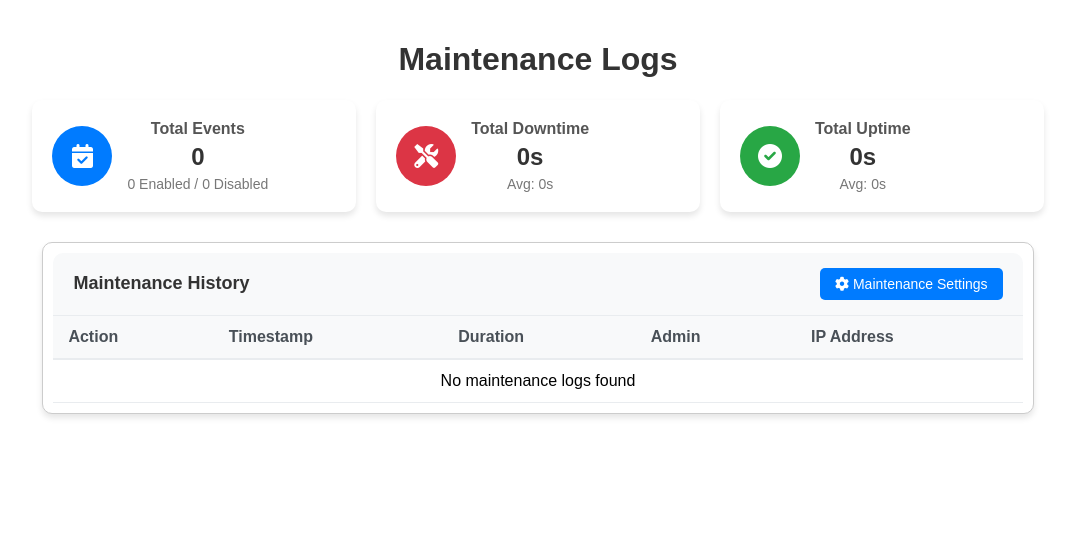
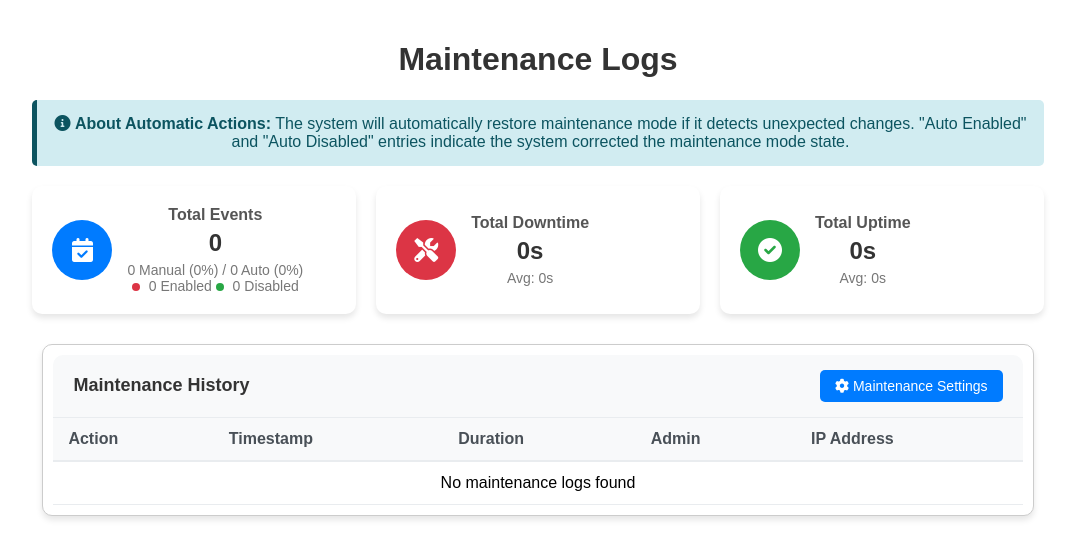
Before and after one commit to ysocrius/gansh-1-temple-management-system, a Flask app: page /admin/maintenance-logs in a window 1280 px wide. Shown: the part 70-604 px from the top of the page, without its empty margins (102-1177 px from the left). Run offline with Flask 3, Linux system fonts and the light colour scheme; the visitor is signed in with stand-in values (Sample User, id 1); data that the repository does not hold is empty; some libraries are stand-ins or nearby versions.

Commit message:
Update: 2025-04-11 22:18

```diff
--- a/app2.py
+++ b/app2.py
@@ -56,6 +56,8 @@ def verify_maintenance_mode():
     import time
     import json
     import os
+    import datetime
+    from database import maintenance_log
 
     while True:
         try:
@@ -74,6 +76,53 @@ def verify_maintenance_mode():
                     if file_mode != app_mode:
                         logger.warning(f"Maintenance mode mismatch detected in background thread: app={app_mode}, file={file_mode}")
                         logger.warning("Restoring maintenance mode from file")
+
+                        # Record the timestamp for logging
+                        unix_timestamp = int(time.time())
+
+                        # Check direction of the change (auto-enable or auto-disable)
+                        action = "auto_enabled" if file_mode else "auto_disabled"
+                        opposite_action = "disabled" if file_mode else "enabled"
+
+                        # Find the last maintenance action to calculate duration
+                        try:
+                            last_action = maintenance_log.find_one(
+                                {"action": opposite_action},
+                                sort=[("timestamp_unix", -1)]
+                            )
+
+                            duration = None
+                            if last_action and "timestamp_unix" in last_action:
+                                # Calculate how long the site was in previous state (seconds)
+                                duration = unix_timestamp - last_action["timestamp_unix"]
+
+                            # Format duration for display
+                            from routes.admin import format_duration
+                            formatted_duration = format_duration(duration) if duration else None
+
+                            # Log the automatic change to maintenance_log collection
+                            duration_field = "uptime_duration" if action == "auto_enabled" else "downtime_duration"
+                            formatted_field = "uptime_formatted" if action == "auto_enabled" else "downtime_formatted"
+
+                            log_entry = {
+                                "action": action,
+                                "timestamp_unix": unix_timestamp,
+                                "timestamp": datetime.datetime.fromtimestamp(unix_timestamp),
+                                "admin_email": "system",  # Indicate this was automatic
+                                "ip_address": "127.0.0.1",
+                                "user_agent": "maintenance_monitor",
+                                "source": "background_verification",
+                                duration_field: duration,
+                                formatted_field: formatted_duration
+                            }
+
+                            maintenance_log.insert_one(log_entry)
+                            logger.info(f"Automatic maintenance mode change logged: {action}")
+                            logger.info(f"Log entry: {log_entry}")
+                        except Exception as e:
+                            logger.error(f"Error logging automatic maintenance change: {str(e)}")
+
+                        # Restore the maintenance mode from file
                         app.config["MAINTENANCE_MODE"] = file_mode
                         logger.info(f"Maintenance mode restored to: {app.config['MAINTENANCE_MODE']}")
                     else:
--- a/config.py
+++ b/config.py
@@ -26,7 +26,8 @@ class Config:
     # ✅ Maintenance Mode Configuration
     MAINTENANCE_MODE = os.getenv("MAINTENANCE_MODE", "False").lower() == "true"
     # Use environment variable or default to localhost, make sure admin IPs can always access
-    MAINTENANCE_BYPASS_IPS = os.getenv("MAINTENANCE_BYPASS_IPS", "127.0.0.1").split(",")
+    #MAINTENANCE_BYPASS_IPS = os.getenv("MAINTENANCE_BYPASS_IPS", "127.0.0.1").split(",")
+    MAINTENANCE_BYPASS_IPS = []
     # Allow admin paths to always be accessible
     MAINTENANCE_BYPASS_PATHS = [
         '/static/',  # Allow static resources
--- a/routes/admin.py
+++ b/routes/admin.py
@@ -744,24 +744,44 @@ def maintenance_logs():
             "total_logs": len(logs),
             "total_enabled": sum(1 for log in logs if log.get("action") == "enabled"),
             "total_disabled": sum(1 for log in logs if log.get("action") == "disabled"),
-            "total_downtime": sum(log.get("downtime_duration", 0) or 0 for log in logs if log.get("action") == "disabled"),
-            "total_uptime": sum(log.get("uptime_duration", 0) or 0 for log in logs if log.get("action") == "enabled"),
+            "total_auto_enabled": sum(1 for log in logs if log.get("action") == "auto_enabled"),
+            "total_auto_disabled": sum(1 for log in logs if log.get("action") == "auto_disabled"),
+            "total_downtime": sum(log.get("downtime_duration", 0) or 0 for log in logs if log.get("action") in ["disabled", "auto_disabled"]),
+            "total_uptime": sum(log.get("uptime_duration", 0) or 0 for log in logs if log.get("action") in ["enabled", "auto_enabled"]),
             "avg_downtime": 0,
             "avg_uptime": 0
         }
 
+        # Calculate totals including automatic actions
+        stats["total_all_enabled"] = stats["total_enabled"] + stats["total_auto_enabled"]
+        stats["total_all_disabled"] = stats["total_disabled"] + stats["total_auto_disabled"]
+
         # Calculate averages
-        if stats["total_disabled"] > 0:
-            stats["avg_downtime"] = stats["total_downtime"] / stats["total_disabled"]
+        total_disable_events = stats["total_disabled"] + stats["total_auto_disabled"]
+        if total_disable_events > 0:
+            stats["avg_downtime"] = stats["total_downtime"] / total_disable_events
 
-        if stats["total_enabled"] > 0:
-            stats["avg_uptime"] = stats["total_uptime"] / stats["total_enabled"]
+        total_enable_events = stats["total_enabled"] + stats["total_auto_enabled"]
+        if total_enable_events > 0:
+            stats["avg_uptime"] = stats["total_uptime"] / total_enable_events
 
         # Format durations for display
         stats["total_downtime_formatted"] = format_duration(stats["total_downtime"])
         stats["total_uptime_formatted"] = format_duration(stats["total_uptime"])
         stats["avg_downtime_formatted"] = format_duration(stats["avg_downtime"])
         stats["avg_uptime_formatted"] = format_duration(stats["avg_uptime"])
+
+        # Count total automatic events
+        stats["total_auto_events"] = stats["total_auto_enabled"] + stats["total_auto_disabled"]
+        stats["total_manual_events"] = stats["total_enabled"] + stats["total_disabled"]
+
+        # Add percentages
+        if stats["total_logs"] > 0:
+            stats["auto_percentage"] = round((stats["total_auto_events"] / stats["total_logs"]) * 100)
+            stats["manual_percentage"] = round((stats["total_manual_events"] / stats["total_logs"]) * 100)
+        else:
+            stats["auto_percentage"] = 0
+            stats["manual_percentage"] = 0
 
         return render_template(
             "admin/maintenance_logs.html",
--- a/templates/admin/maintenance_logs.html
+++ b/templates/admin/maintenance_logs.html
@@ -14,6 +14,13 @@
     {% endif %}
 {% endwith %}
 
+<!-- Info Alert for Automatic Actions -->
+<div class="alert-info" style="margin-bottom: 20px; padding: 15px; border-radius: 5px; background-color: #d1ecf1; border-left: 5px solid #0c5460; color: #0c5460;">
+    <i class="fas fa-info-circle"></i>
+    <strong>About Automatic Actions:</strong> The system will automatically restore maintenance mode if it detects unexpected changes.
+    "Auto Enabled" and "Auto Disabled" entries indicate the system corrected the maintenance mode state.
+</div>
+
 <!-- Maintenance Statistics -->
 <div class="stats-cards">
     <div class="stats-card">
@@ -23,7 +30,14 @@
         <div class="stats-info">
             <h3>Total Events</h3>
             <p class="stats-value">{{ stats.total_logs }}</p>
-            <p class="stats-detail">{{ stats.total_enabled }} Enabled / {{ stats.total_disabled }} Disabled</p>
+            <p class="stats-detail">
+                <span title="Manual actions">{{ stats.total_manual_events }} Manual ({{ stats.manual_percentage }}%)</span> /
+                <span title="Automatic system corrections">{{ stats.total_auto_events }} Auto ({{ stats.auto_percentage }}%)</span>
+            </p>
+            <p class="stats-detail">
+                <span class="enable-dot"></span> {{ stats.total_all_enabled }} Enabled
+                <span class="disable-dot"></span> {{ stats.total_all_disabled }} Disabled
+            </p>
         </div>
     </div>
 
@@ -73,11 +87,20 @@
             <tbody>
                 {% if logs %}
                     {% for log in logs %}
-                        <tr class="{{ 'enabled-row' if log.action == 'enabled' else 'disabled-row' }}">
+                        <tr class="{{ 'enabled-row' if log.action == 'enabled' or log.action == 'auto_enabled' else 'disabled-row' }} {{ 'auto-action' if log.action.startswith('auto_') }}">
                             <td>
                                 <span class="status-badge {{ log.action }}">
-                                    <i class="fas {{ 'fa-tools' if log.action == 'enabled' else 'fa-check-circle' }}"></i>
-                                    {{ log.action|capitalize }}
+                                    {% if log.action == 'enabled' %}
+                                        <i class="fas fa-tools"></i> Enabled
+                                    {% elif log.action == 'disabled' %}
+                                        <i class="fas fa-check-circle"></i> Disabled
+                                    {% elif log.action == 'auto_enabled' %}
+                                        <i class="fas fa-robot"></i> Auto Enabled
+                                    {% elif log.action == 'auto_disabled' %}
+                                        <i class="fas fa-robot"></i> Auto Disabled
+                                    {% else %}
+                                        <i class="fas fa-question-circle"></i> {{ log.action|capitalize }}
+                                    {% endif %}
                                 </span>
                             </td>
                             <td>
@@ -88,7 +111,7 @@
                                 {% endif %}
                             </td>
                             <td>
-                                {% if log.action == 'enabled' %}
+                                {% if log.action == 'enabled' or log.action == 'auto_enabled' %}
                                     <span title="How long the site was up before this maintenance">
                                         {{ log.uptime_formatted or 'N/A' }}
                                     </span>
@@ -98,7 +121,15 @@
                                     </span>
                                 {% endif %}
                             </td>
-                            <td>{{ log.admin_email }}</td>
+                            <td>
+                                {% if log.admin_email == 'system' %}
+                                    <span class="system-user">
+                                        <i class="fas fa-robot"></i> System
+                                    </span>
+                                {% else %}
+                                    {{ log.admin_email }}
+                                {% endif %}
+                            </td>
                             <td>{{ log.ip_address }}</td>
                         </tr>
                     {% endfor %}
@@ -247,6 +278,32 @@
         background-color: rgba(40, 167, 69, 0.05);
     }
 
+    .enable-dot, .disable-dot {
+        display: inline-block;
+        width: 8px;
+        height: 8px;
+        border-radius: 50%;
+        margin-right: 5px;
+    }
+
+    .enable-dot {
+        background-color: #dc3545;
+    }
+
+    .disable-dot {
+        background-color: #28a745;
+    }
+
+    .auto-action {
+        background-image: repeating-linear-gradient(
+            45deg,
+            rgba(0,0,0,0.03),
+            rgba(0,0,0,0.03) 10px,
+            rgba(0,0,0,0.06) 10px,
+            rgba(0,0,0,0.06) 20px
+        );
+    }
+
     .status-badge {
         display: inline-block;
         padding: 5px 10px;
@@ -265,8 +322,27 @@
         color: #28a745;
     }
 
+    .status-badge.auto_enabled {
+        background-color: rgba(220, 53, 69, 0.2);
+        color: #dc3545;
+        border: 1px dashed #dc3545;
+    }
+
+    .status-badge.auto_disabled {
+        background-color: rgba(40, 167, 69, 0.2);
+        color: #28a745;
+        border: 1px dashed #28a745;
+    }
+
     .status-badge i {
         margin-right: 5px;
+    }
+
+    .system-user {
+        color: #6c757d;
+        font-style: italic;
+        display: flex;
+        align-items: center;
     }
 
     /* Responsive Adjustments */
```
